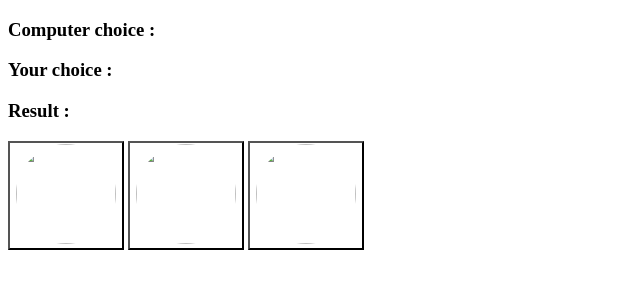
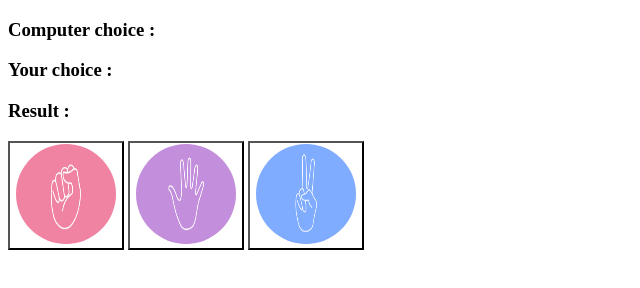
Before and after one commit to Vivekdokku/rock-paper-scissor-using-javascript, a plain HTML site: page index.html in a window 1280 px wide. Shown: the whole page, without its empty margins (0-640 px from the left). Drawn offline with Linux system fonts and the light colour scheme.

Commit message:
Update index.html photos path

```diff
--- a/index.html
+++ b/index.html
@@ -10,9 +10,9 @@
     <h3> Computer choice :  <span id="computerchoicedisplay"></span></h3>
     <h3> Your choice :  <span id="userchoicedisplay"></span></h3>
     <h3>Result : <span id="result"></span></h3>
-    <button id="rockbutton"><img src="images/rock.png" id="rockimg"></button>
-    <button id="paperbutton"><img src="images/paper.png" id="paperimg"></button>
-    <button id="Scissorbutton"><img src="images/scissors.png" id="scissorimg"></button>
+    <button id="rockbutton"><img src="rock.png" id="rockimg"></button>
+    <button id="paperbutton"><img src="paper.png" id="paperimg"></button>
+    <button id="Scissorbutton"><img src="scissors.png" id="scissorimg"></button>
     <script src="script.js"></script>
 </body>
 </html>
```
